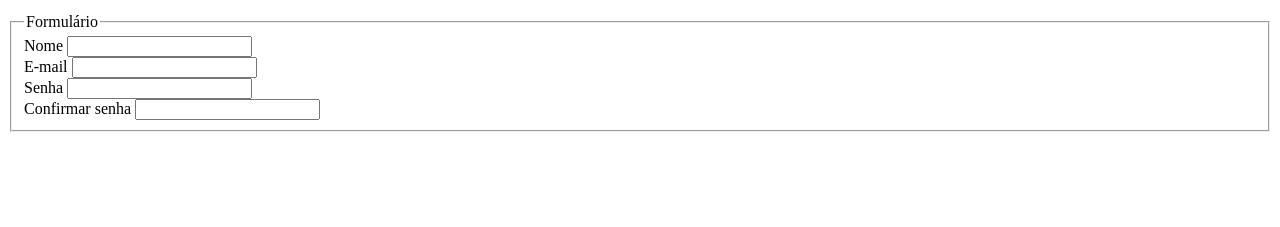
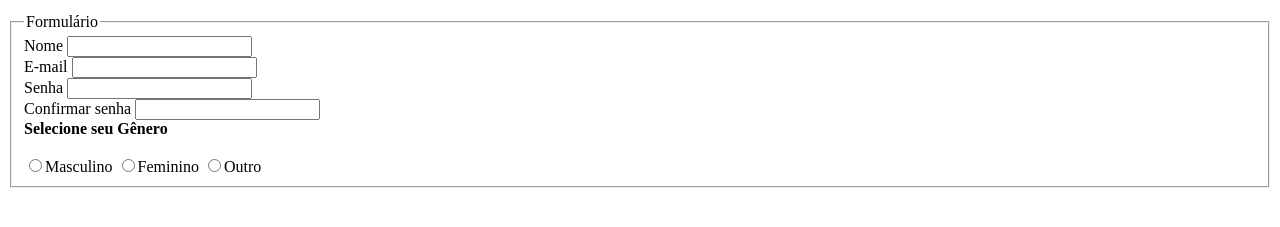
Before and after one commit to gustavosoaresdev/Project-Form, a plain HTML site: page index.html in a window 1280 px wide. Shown: the part 101-328 px from the top of the page. Drawn offline with Linux system fonts and the light colour scheme.

Commit message:
Adicionado inputs do type radio à página

```diff
--- a/index.html
+++ b/index.html
@@ -38,6 +38,23 @@
             <input type="password" name="confirmar-senha" id="input-confirmar-senha" />
           </div>
         </div>
+
+        <div class="genreBox">
+          <label><b>Selecione seu Gênero</b></label>
+          <br>
+          <br>
+          <label for="input-genero-masculino">
+            <input type="radio" name="genero" value="masculino" id="input-genero-masculino">Masculino
+          </label>
+
+          <label for="input-genero-feminino">
+            <input type="radio" name="genero" value="feminino" id="input-genero-feminino">Feminino
+          </label>
+
+          <label for="input-genero-outro">
+            <input type="radio" name="genero" value="outro" id="input-genero-outro">Outro
+          </label>
+        </div>
       </fieldset>
     </form>
   </body>
```
